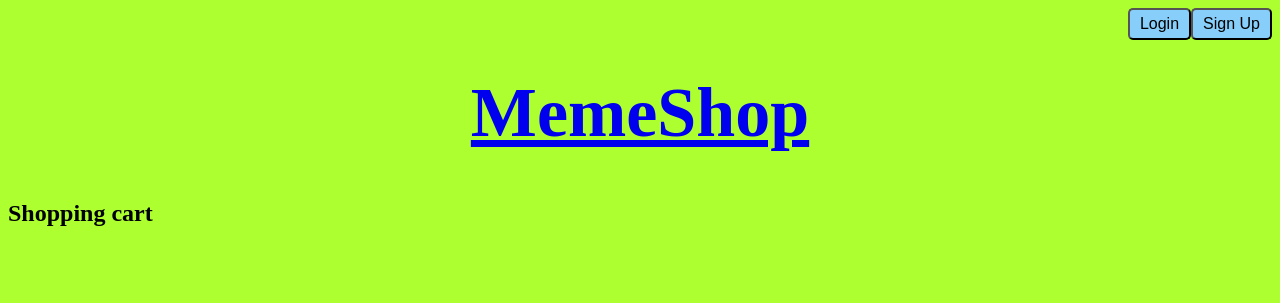
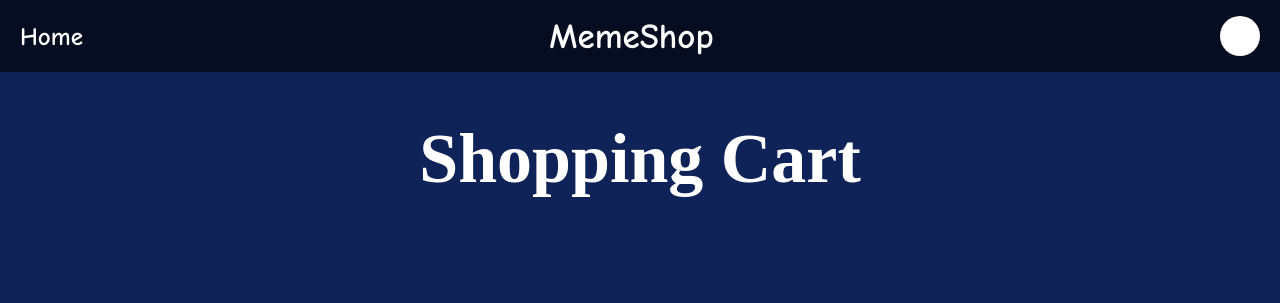
Before and after one commit to GadgetLite/ProjectMemeShop, a plain HTML site: page frontend/cart/index.html in a window 1280 px wide. Drawn offline with Linux system fonts and the light colour scheme.

Commit message:
Refactor cart page layout and styles
Removed inline styles and added a stylesheet link. Updated navigation structure and improved layout for the shopping cart page.

```diff
--- a/frontend/cart/index.html
+++ b/frontend/cart/index.html
@@ -1,47 +1,33 @@
 <!DOCTYPE html>
+
 <html lang="en">
   <head>
     <meta charset="UTF-8" />
     <meta http-equiv="X-UA-Compatible" content="IE=edge" />
     <meta name="viewport" content="width=device-width, initial-scale=1.0" />
-    <script src="src/script.js" defer></script>
     <title>MemeShop</title>
-    <style>
-      body{
-        background-color: greenyellow;
-      }
-      h1 {
-        text-align: center;
-        font-size: 70px;
-      }
-      #list {
-        list-style: none;
-        padding: 0;
-      }
-      button {
-        background-color: lightskyblue;
-        margin: 0 auto;
-        padding: 5px 10px;
-        font-size: 16px;
-        color: black;
-        border-radius: 5px;
-        cursor: pointer;
-      }
-    </style>
+    <link rel="stylesheet" href="../style.css" />
   </head>
-  <body>
-    <a href="../signUp">
-        <button id="signuppg-btn" style="float: right;">Sign Up</button>
-      </a>
-    <a href="../login">
-    <button id="loginpg-btn" style="float: right;">Login</button>
-    </a><br>
 
-    <a href="/">
-    <h1>MemeShop</h1>
-    </a>
-    <ul id="list"></ul>
+  <body style="background-image:none;">
+    <!-- Navigation Bar -->
+    <div class="bar">
+      <a href="/"><h2 id="homepg-btn">Home</h2></a>
+      <h3>MemeShop</h3>
+      <nav>
+        <ul class="links">
+          <li><div class="accountIcon"></div>
+          <ul class="dropdown">
+            <li><a href="../login"id="loginpg-btn"><h2 >Login</h2></a></li>
+            <li><a href="../signUp"><h2 id="signuppg-btn">Sign Up</h2></a></li>
+            <li><a href="../upload"><h2 id="uploadpg-btn">Upload</h2></a></li>
+          </ul></li>
+        </ul>
+      </nav>
+    </div>
 
-    <h2>Shopping cart</h2>
+    <h1>Shopping Cart</h1> <br> <br> <br>
+
   </body>
+  <script src="../src/script.js" defer></script>
 </html>
```
